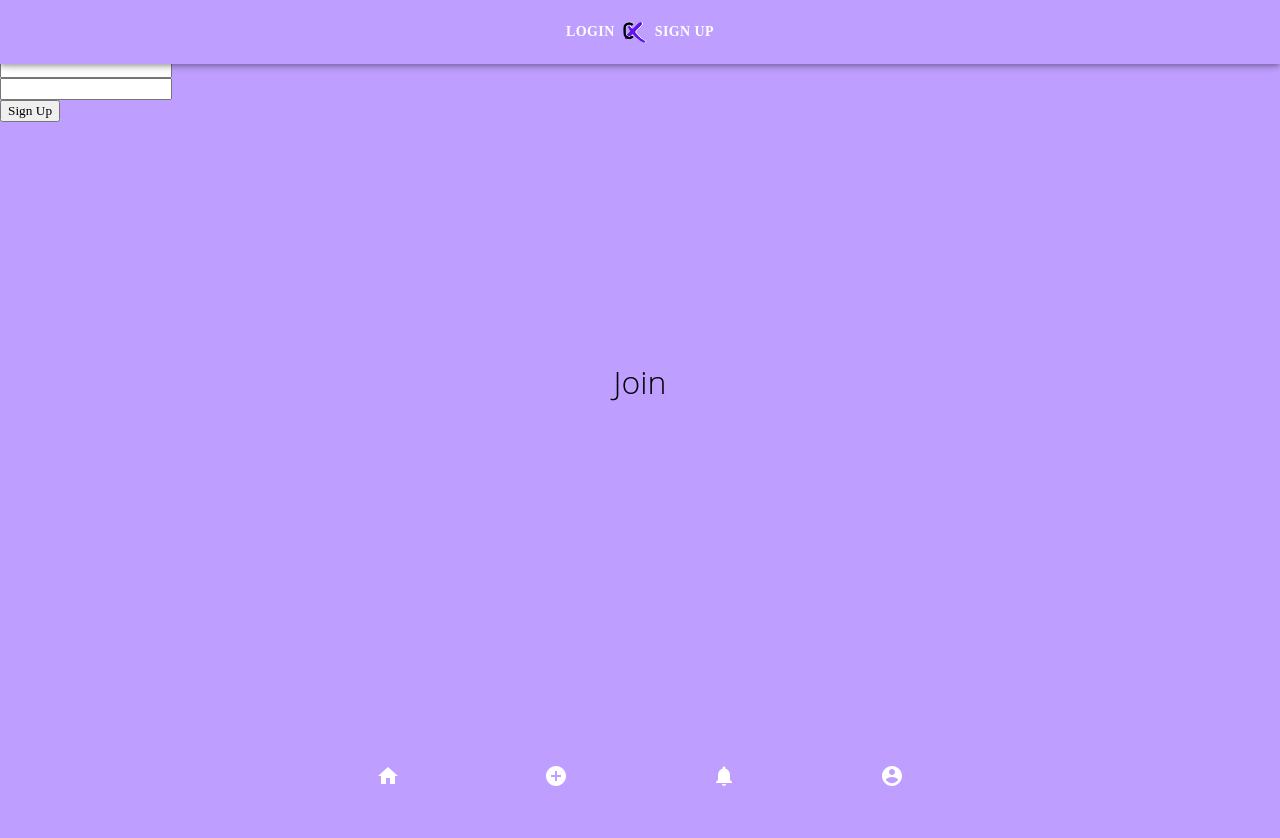
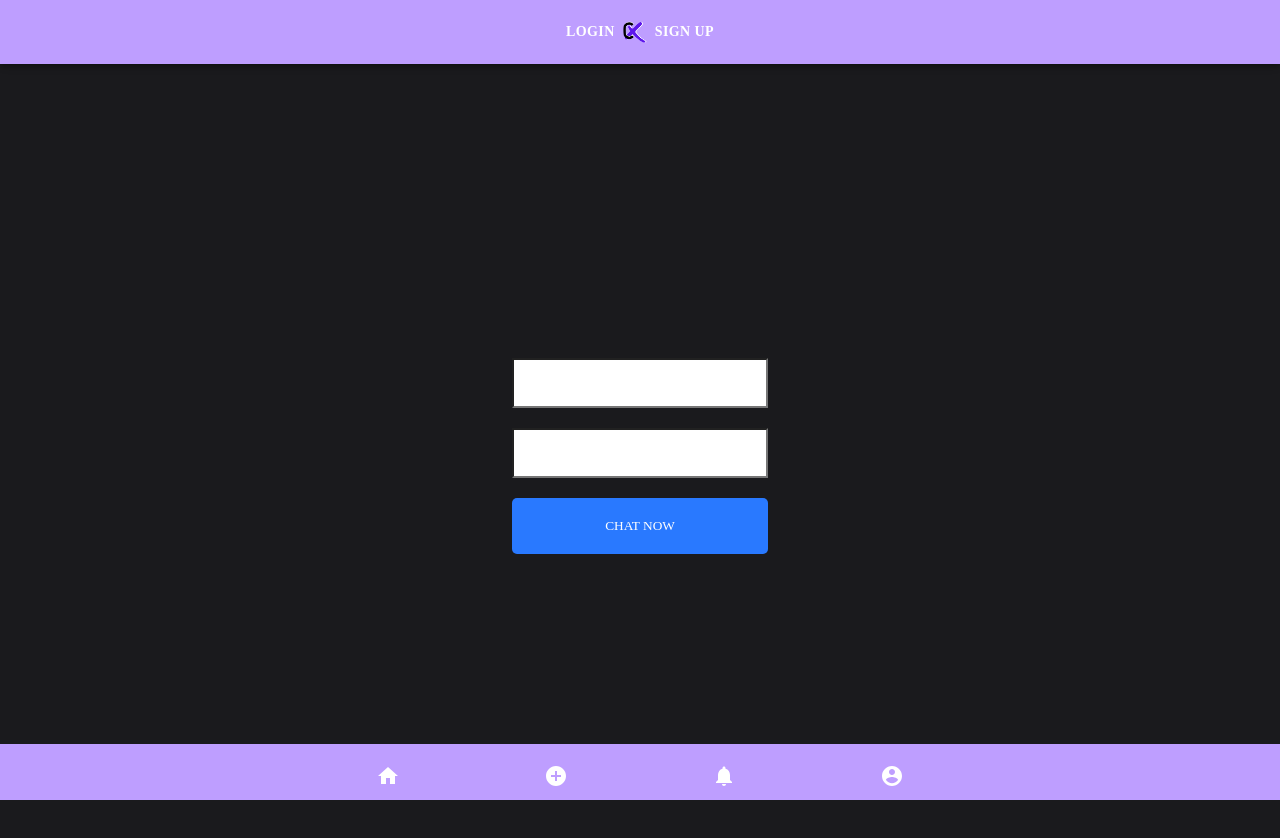
Before and after one commit to plaetzaw/CringeX, a React (Create React App) app: page /join in a window 1280 px wide. Shown: the top 838 px of the page. Before the commit the page ends 800 px from the top, so only its background shows below. Built offline with nearby package versions, Linux system fonts and the light colour scheme; a web font is replaced by a local one.

Commit message:
imp css base

```diff
--- /dev/null
+++ b/src/components/pages/Join.css
@@ -0,0 +1,71 @@
+html, body {
+    font-family: 'Roboto', sans-serif;
+    padding: 0;
+    margin: 0;
+  }
+
+  #root {
+    height: 100vh;
+  }
+
+  * {
+    box-sizing: border-box;
+  }
+
+  .joinOuterContainer {
+    display: flex;
+    justify-content: center;
+    text-align: center;
+    height: 100vh;
+    align-items: center;
+    background-color: #1A1A1D;
+  }
+
+  .joinInnerContainer {
+    width: 20%;
+  }
+
+  .joinInput {
+    border-radius: 0;
+    padding: 15px 20px;
+    width: 100%;
+  }
+
+  .heading {
+    color: white;
+    font-size: 2.5em;
+    padding-bottom: 10px;
+    border-bottom: 2px solid white;
+  }
+
+  .button {
+      color: #fff !important;
+      text-transform: uppercase;
+      text-decoration: none;
+      background: #2979FF;
+      padding: 20px;
+      border-radius: 5px;
+      display: inline-block;
+      border: none;
+      width: 100%;
+  }
+
+  .mt-20 {
+    margin-top: 20px;
+  }
+
+  @media (min-width: 320px) and (max-width: 480px) {
+    .joinOuterContainer {
+      height: 100%;
+    }
+
+    .joinInnerContainer {
+      width: 90%;
+    }
+
+
+  }
+
+  button:focus {
+    outline: 0;
+  }
--- a/src/components/pages/Join.js
+++ b/src/components/pages/Join.js
@@ -1,5 +1,6 @@
 import React, { useState } from 'react';
 import { Link } from 'react-router-dom';
+import './Join.css'
 const Join = () => {
     const [name, setName] = useState('');
     const [room, setRoom] = useState('');
@@ -8,12 +9,12 @@ const Join = () => {
     return (
         <div className="joinOuterContainer">
             <div className="joinInnerContainer">
-                <h1 className="heading">Join</h1>
+                {/* <h1 className="heading">Join</h1> */}
                 <div><input placeholder="" className="joinInput" type="text" onChange={(event) => setName(event.target.value)} /></div>
                 <div><input placeholder="" className="joinInput mt-20" type="text" onChange={(event) => setRoom(event.target.value)} /></div>
-                <Link onClick={event => (!name || !room) ? event.preventDefault() : null} to={`/chat?name=${name}&roomm=${room}`}>
-                    <button className="button mt-20" type="submit"> Sign Up </button>
-                </Link >
+                <Link onClick={e => (!name || !room) ? e.preventDefault() : null} to={`/chat?name=${name}&room=${room}`}>
+                    <button className={'button mt-20'} type="submit">Chat Now</button>
+                </Link>
             </div>
         </div>
     )
```
Also changed, not shown: src/components/pages/Chat.css (added, +34 -0 lines).
